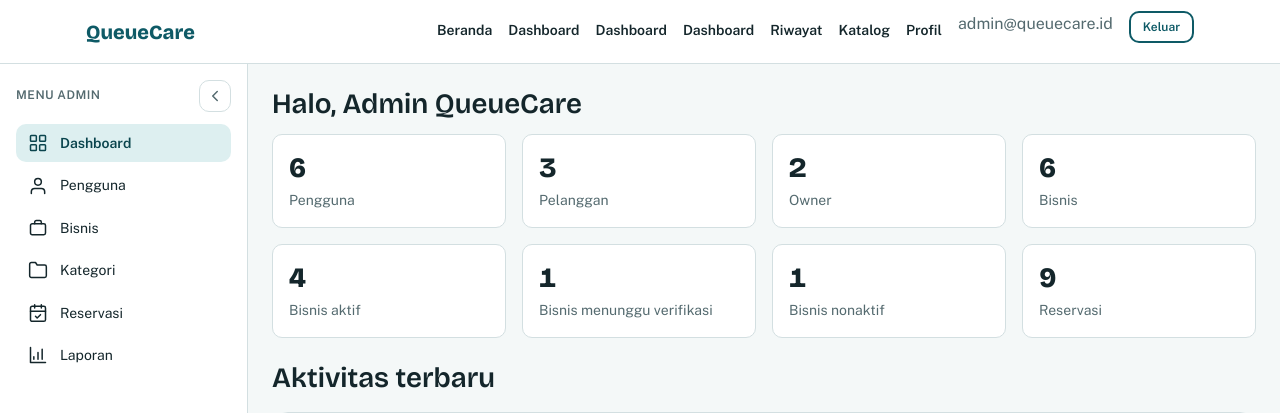
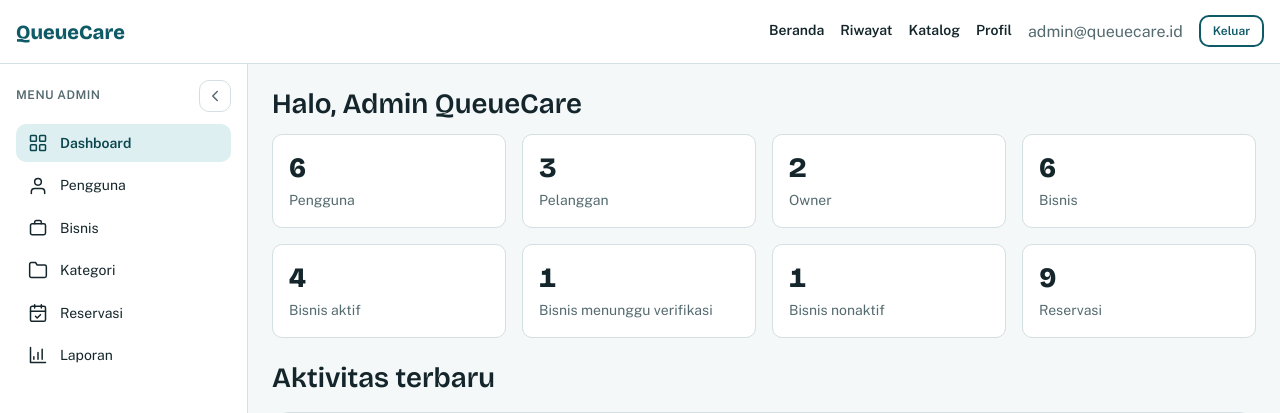
Before and after one commit to AtharFazli/queuecare, a Spring Boot app: page /admin in a window 1280 px wide. Shown: the top 413 px of the page. Run offline with Spring Boot 4, Linux system fonts and the light colour scheme; a user stored in the database is signed in; data comes from the database, SQL or seed files in the repository; some of the project's set-up classes (security, data sources, template engines, error pages and the like) are left out, and stand-ins take their place; some libraries are stand-ins or nearby versions.

Commit message:
feat: navbar dashboard full-width, akun sejajar, hapus link Dashboard dobel

```diff
--- a/src/main/resources/static/css/components.css
+++ b/src/main/resources/static/css/components.css
@@ -87,6 +87,10 @@ dialog.modal:not([open]) { display: none; }
 .navbar__menu a:hover, .navbar__menu a[aria-current="page"] { border-bottom-color: var(--warna-aksen); }
 /* .navbar__menu a menimpa warna .tombol, jadi tombol di navbar ditegaskan teksnya putih */
 .navbar__menu a.tombol { color: var(--warna-teks-terbalik); }
+/* Navbar varian dashboard: selebar layar, logo sejajar tepi sidebar, akun sejajar vertikal. */
+.navbar__isi--dash { max-width: none; margin: 0; padding: 0 var(--jarak-4); width: 100%; }
+.navbar--dash .navbar__menu { align-items: center; }
+.navbar--dash .navbar__pengguna { display: inline-flex; align-items: center; }
 .footer { padding: var(--jarak-8) 0; background: var(--warna-primer-gelap); color: var(--warna-primer-lembut); font-size: var(--teks-sm); }
 /* teks-redup global (#546A6F) hanya 1,88:1 di latar footer gelap; pakai token teks latar gelap */
 .footer .teks-redup { color: var(--warna-primer-lembut); }
--- a/src/main/resources/templates/admin/businesses.html
+++ b/src/main/resources/templates/admin/businesses.html
@@ -1,7 +1,7 @@
 <!doctype html>
 <html lang="id" xmlns:th="http://www.thymeleaf.org" xmlns:sec="http://www.thymeleaf.org/extras/spring-security">
 <head th:replace="~{fragments/layout :: head('Bisnis')}"></head>
-<body>
+<body th:with="dashMode=true">
   <nav th:replace="~{fragments/layout :: navbar}"></nav>
 
   <main class="dash-luar">
--- a/src/main/resources/templates/admin/categories.html
+++ b/src/main/resources/templates/admin/categories.html
@@ -1,7 +1,7 @@
 <!doctype html>
 <html lang="id" xmlns:th="http://www.thymeleaf.org" xmlns:sec="http://www.thymeleaf.org/extras/spring-security">
 <head th:replace="~{fragments/layout :: head('Kategori bisnis')}"></head>
-<body>
+<body th:with="dashMode=true">
   <nav th:replace="~{fragments/layout :: navbar}"></nav>
 
   <main class="dash-luar">
--- a/src/main/resources/templates/admin/index.html
+++ b/src/main/resources/templates/admin/index.html
@@ -1,7 +1,7 @@
 <!doctype html>
 <html lang="id" xmlns:th="http://www.thymeleaf.org" xmlns:sec="http://www.thymeleaf.org/extras/spring-security">
 <head th:replace="~{fragments/layout :: head('Dashboard Admin')}"></head>
-<body>
+<body th:with="dashMode=true">
   <nav th:replace="~{fragments/layout :: navbar}"></nav>
 
   <main class="dash-luar">
--- a/src/main/resources/templates/admin/reports.html
+++ b/src/main/resources/templates/admin/reports.html
@@ -1,7 +1,7 @@
 <!doctype html>
 <html lang="id" xmlns:th="http://www.thymeleaf.org" xmlns:sec="http://www.thymeleaf.org/extras/spring-security">
 <head th:replace="~{fragments/layout :: head('Laporan Admin')}"></head>
-<body>
+<body th:with="dashMode=true">
   <nav th:replace="~{fragments/layout :: navbar}"></nav>
 
   <main class="dash-luar">
--- a/src/main/resources/templates/admin/reservations.html
+++ b/src/main/resources/templates/admin/reservations.html
@@ -1,7 +1,7 @@
 <!doctype html>
 <html lang="id" xmlns:th="http://www.thymeleaf.org" xmlns:sec="http://www.thymeleaf.org/extras/spring-security">
 <head th:replace="~{fragments/layout :: head('Reservasi Admin')}"></head>
-<body>
+<body th:with="dashMode=true">
   <nav th:replace="~{fragments/layout :: navbar}"></nav>
 
   <main class="dash-luar">
--- a/src/main/resources/templates/admin/user-form.html
+++ b/src/main/resources/templates/admin/user-form.html
@@ -1,7 +1,7 @@
 <!doctype html>
 <html lang="id" xmlns:th="http://www.thymeleaf.org" xmlns:sec="http://www.thymeleaf.org/extras/spring-security">
 <head th:replace="~{fragments/layout :: head(${judul})}"></head>
-<body>
+<body th:with="dashMode=true">
   <nav th:replace="~{fragments/layout :: navbar}"></nav>
 
   <main class="dash-luar">
--- a/src/main/resources/templates/admin/users.html
+++ b/src/main/resources/templates/admin/users.html
@@ -1,7 +1,7 @@
 <!doctype html>
 <html lang="id" xmlns:th="http://www.thymeleaf.org" xmlns:sec="http://www.thymeleaf.org/extras/spring-security">
 <head th:replace="~{fragments/layout :: head('Pengguna Admin')}"></head>
-<body>
+<body th:with="dashMode=true">
   <nav th:replace="~{fragments/layout :: navbar}"></nav>
 
   <main class="dash-luar">
--- a/src/main/resources/templates/fragments/layout.html
+++ b/src/main/resources/templates/fragments/layout.html
@@ -10,15 +10,15 @@
   <link href="https://fonts.googleapis.com/css2?family=Bricolage+Grotesque:wght@600;800&amp;family=Public+Sans:wght@400;500;600&amp;display=swap" rel="stylesheet">
 </head>
 <body>
-  <nav th:fragment="navbar" class="navbar">
-    <div class="navbar__isi wadah">
+  <nav th:fragment="navbar" class="navbar" th:classappend="${dashMode} ? 'navbar--dash' : ''">
+    <div class="navbar__isi" th:classappend="${dashMode} ? 'navbar__isi--dash' : 'wadah'">
       <a class="navbar__merek" th:href="@{/}">QueueCare</a>
       <button class="navbar__tombol-menu tombol tombol--kecil tombol--sekunder" type="button" aria-expanded="false" aria-controls="menu-utama">Menu</button>
       <div class="navbar__menu" id="menu-utama">
         <a th:href="@{/}" th:attr="aria-current=${active == 'beranda' ? 'page' : null}">Beranda</a>
-        <a sec:authorize="hasRole('OWNER')" th:href="@{/owner}">Dashboard</a>
-        <a sec:authorize="hasRole('ADMIN')" th:href="@{/admin}">Dashboard</a>
-        <a sec:authorize="hasRole('CUSTOMER')" th:href="@{/customer}">Dashboard</a>
+        <a sec:authorize="hasRole('OWNER')" th:if="${!dashMode}" th:href="@{/owner}">Dashboard</a>
+        <a sec:authorize="hasRole('ADMIN')" th:if="${!dashMode}" th:href="@{/admin}">Dashboard</a>
+        <a sec:authorize="hasRole('CUSTOMER')" th:if="${!dashMode}" th:href="@{/customer}">Dashboard</a>
         <a sec:authorize="hasRole('CUSTOMER')" th:href="@{/reservations}">Riwayat</a>
         <a th:href="@{/businesses}">Katalog</a>
         <th:block sec:authorize="!isAuthenticated()">
--- a/src/main/resources/templates/owner/business-form.html
+++ b/src/main/resources/templates/owner/business-form.html
@@ -1,7 +1,7 @@
 <!doctype html>
 <html lang="id" xmlns:th="http://www.thymeleaf.org" xmlns:sec="http://www.thymeleaf.org/extras/spring-security">
 <head th:replace="~{fragments/layout :: head(${bisnis == null} ? 'Buat bisnis' : 'Ubah bisnis')}"></head>
-<body>
+<body th:with="dashMode=true">
   <nav th:replace="~{fragments/layout :: navbar}"></nav>
 
   <main class="dash-luar">
--- a/src/main/resources/templates/owner/business.html
+++ b/src/main/resources/templates/owner/business.html
@@ -1,7 +1,7 @@
 <!doctype html>
 <html lang="id" xmlns:th="http://www.thymeleaf.org" xmlns:sec="http://www.thymeleaf.org/extras/spring-security">
 <head th:replace="~{fragments/layout :: head('Bisnis')}"></head>
-<body>
+<body th:with="dashMode=true">
   <nav th:replace="~{fragments/layout :: navbar}"></nav>
 
   <main class="dash-luar">
--- a/src/main/resources/templates/owner/businesses.html
+++ b/src/main/resources/templates/owner/businesses.html
@@ -1,7 +1,7 @@
 <!doctype html>
 <html lang="id" xmlns:th="http://www.thymeleaf.org" xmlns:sec="http://www.thymeleaf.org/extras/spring-security">
 <head th:replace="~{fragments/layout :: head('Bisnis kamu')}"></head>
-<body>
+<body th:with="dashMode=true">
   <nav th:replace="~{fragments/layout :: navbar}"></nav>
 
   <main class="dash-luar">
--- a/src/main/resources/templates/owner/capacity.html
+++ b/src/main/resources/templates/owner/capacity.html
@@ -1,7 +1,7 @@
 <!doctype html>
 <html lang="id" xmlns:th="http://www.thymeleaf.org" xmlns:sec="http://www.thymeleaf.org/extras/spring-security">
 <head th:replace="~{fragments/layout :: head('Kapasitas')}"></head>
-<body>
+<body th:with="dashMode=true">
   <nav th:replace="~{fragments/layout :: navbar}"></nav>
 
   <main class="dash-luar">
--- a/src/main/resources/templates/owner/index.html
+++ b/src/main/resources/templates/owner/index.html
@@ -1,7 +1,7 @@
 <!doctype html>
 <html lang="id" xmlns:th="http://www.thymeleaf.org" xmlns:sec="http://www.thymeleaf.org/extras/spring-security">
 <head th:replace="~{fragments/layout :: head('Dashboard Owner')}"></head>
-<body>
+<body th:with="dashMode=true">
   <nav th:replace="~{fragments/layout :: navbar}"></nav>
 
   <main class="dash-luar">
--- a/src/main/resources/templates/owner/queues.html
+++ b/src/main/resources/templates/owner/queues.html
@@ -1,7 +1,7 @@
 <!doctype html>
 <html lang="id" xmlns:th="http://www.thymeleaf.org" xmlns:sec="http://www.thymeleaf.org/extras/spring-security">
 <head th:replace="~{fragments/layout :: head('Antrean')}"></head>
-<body>
+<body th:with="dashMode=true">
   <nav th:replace="~{fragments/layout :: navbar}"></nav>
 
   <main class="dash-luar">
--- a/src/main/resources/templates/owner/reports.html
+++ b/src/main/resources/templates/owner/reports.html
@@ -1,7 +1,7 @@
 <!doctype html>
 <html lang="id" xmlns:th="http://www.thymeleaf.org" xmlns:sec="http://www.thymeleaf.org/extras/spring-security">
 <head th:replace="~{fragments/layout :: head('Laporan')}"></head>
-<body>
+<body th:with="dashMode=true">
   <nav th:replace="~{fragments/layout :: navbar}"></nav>
 
   <main class="dash-luar">
--- a/src/main/resources/templates/owner/schedule-form.html
+++ b/src/main/resources/templates/owner/schedule-form.html
@@ -1,7 +1,7 @@
 <!doctype html>
 <html lang="id" xmlns:th="http://www.thymeleaf.org" xmlns:sec="http://www.thymeleaf.org/extras/spring-security">
 <head th:replace="~{fragments/layout :: head(${jadwal == null} ? 'Tambah jadwal' : 'Ubah jadwal')}"></head>
-<body>
+<body th:with="dashMode=true">
   <nav th:replace="~{fragments/layout :: navbar}"></nav>
 
   <main class="dash-luar">
--- a/src/main/resources/templates/owner/schedules.html
+++ b/src/main/resources/templates/owner/schedules.html
@@ -1,7 +1,7 @@
 <!doctype html>
 <html lang="id" xmlns:th="http://www.thymeleaf.org" xmlns:sec="http://www.thymeleaf.org/extras/spring-security">
 <head th:replace="~{fragments/layout :: head('Jadwal operasional')}"></head>
-<body>
+<body th:with="dashMode=true">
   <nav th:replace="~{fragments/layout :: navbar}"></nav>
 
   <main class="dash-luar">
--- a/src/main/resources/templates/owner/service-form.html
+++ b/src/main/resources/templates/owner/service-form.html
@@ -1,7 +1,7 @@
 <!doctype html>
 <html lang="id" xmlns:th="http://www.thymeleaf.org" xmlns:sec="http://www.thymeleaf.org/extras/spring-security">
 <head th:replace="~{fragments/layout :: head(${layanan == null} ? 'Tambah layanan' : 'Ubah layanan')}"></head>
-<body>
+<body th:with="dashMode=true">
   <nav th:replace="~{fragments/layout :: navbar}"></nav>
 
   <main class="dash-luar">
--- a/src/main/resources/templates/owner/services.html
+++ b/src/main/resources/templates/owner/services.html
@@ -1,7 +1,7 @@
 <!doctype html>
 <html lang="id" xmlns:th="http://www.thymeleaf.org" xmlns:sec="http://www.thymeleaf.org/extras/spring-security">
 <head th:replace="~{fragments/layout :: head('Layanan')}"></head>
-<body>
+<body th:with="dashMode=true">
   <nav th:replace="~{fragments/layout :: navbar}"></nav>
 
   <main class="dash-luar">
```
